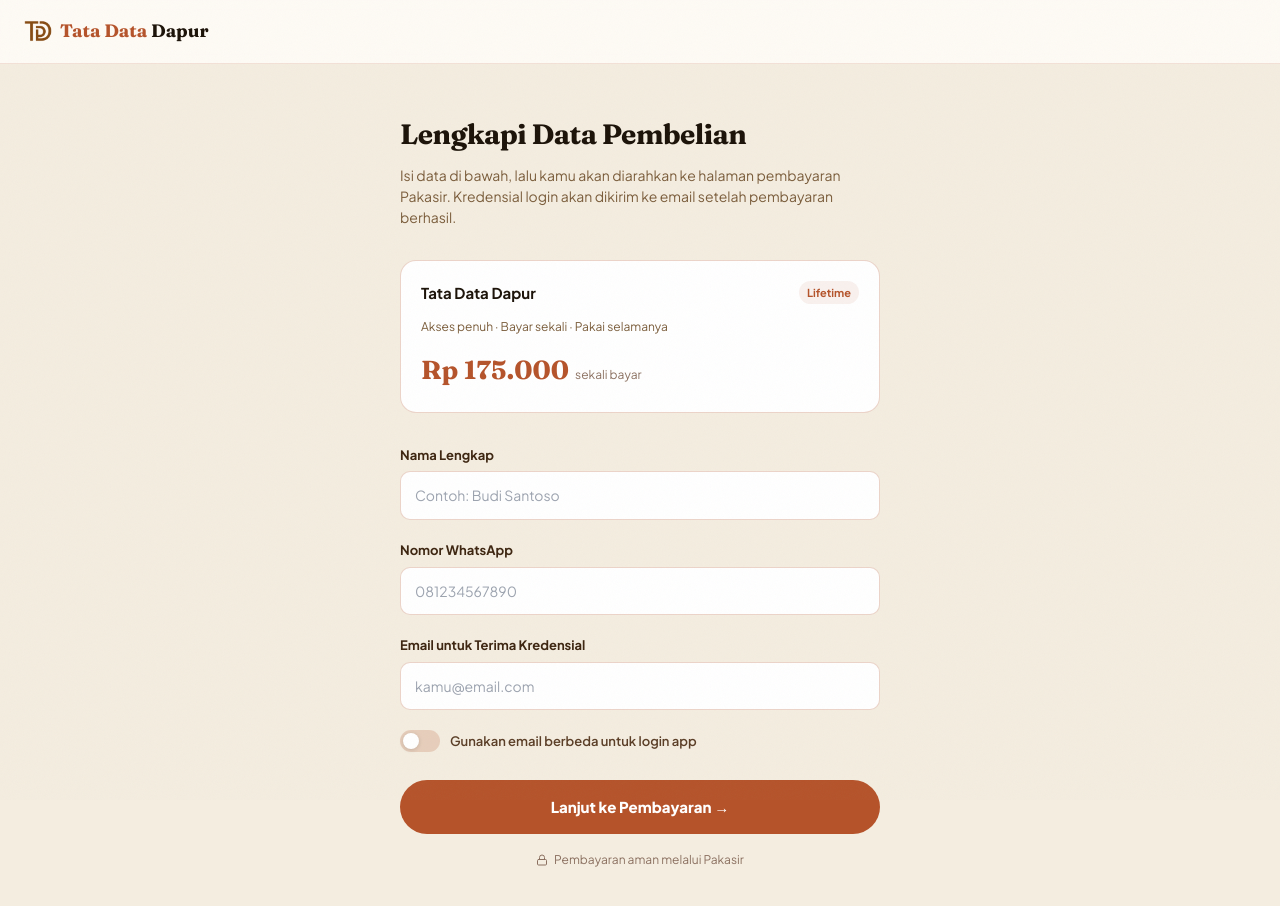
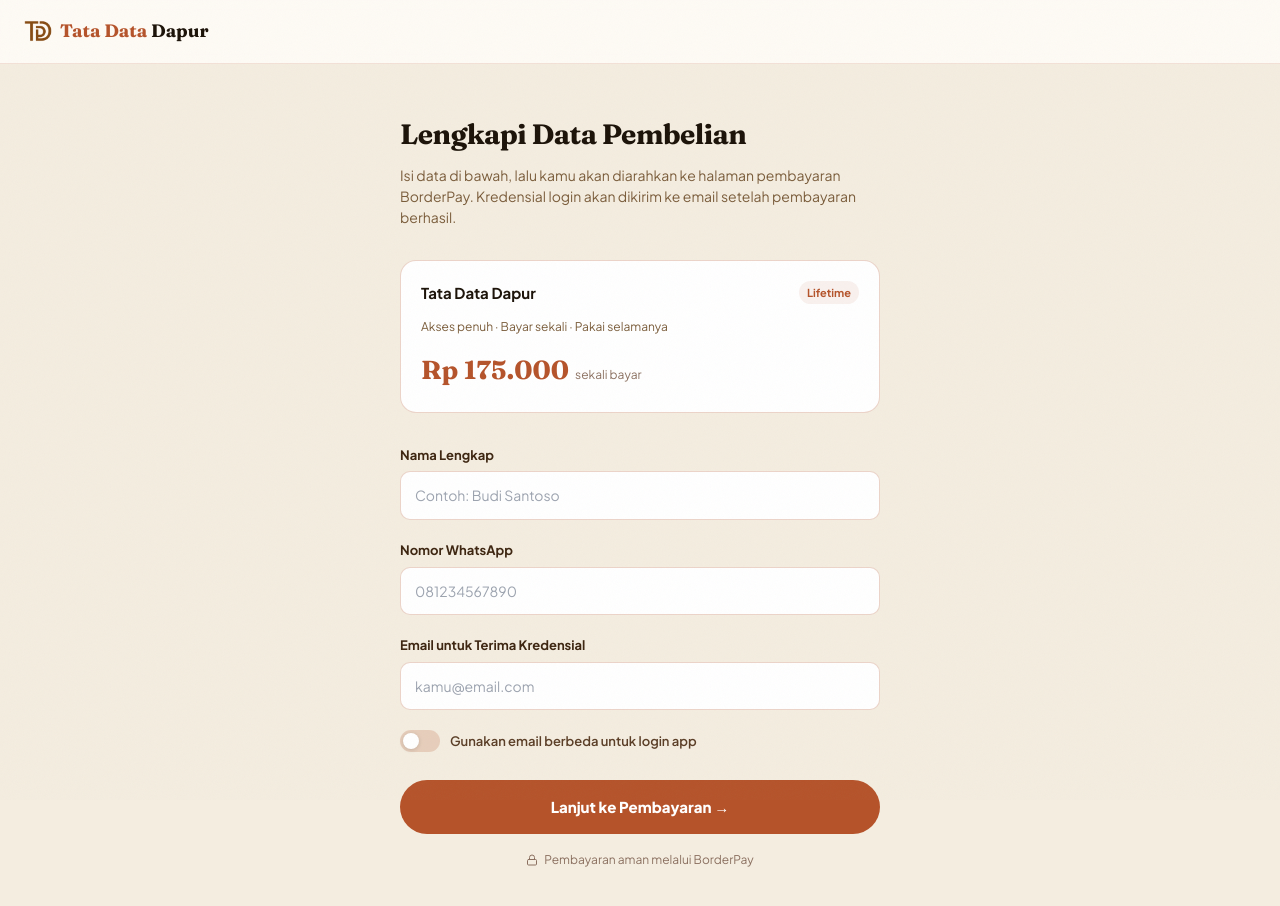
Before and after one commit to hasbi12muhammad/tata-data-dapur-landing, a React (Vite) app: page /beli in a window 1280 px wide. Shown: the top 906 px of the page. Built offline with nearby package versions, Linux system fonts and the light colour scheme.

Commit message:
Ganti pay-link Pakasir ke BorderPay

```diff
--- a/src/pages/BeliPage.jsx
+++ b/src/pages/BeliPage.jsx
@@ -4,7 +4,7 @@ import { useSeo } from '../hooks/useSeo'
 const SUPABASE_URL = 'https://tqhfnaerzttcfceoygxw.supabase.co'
 const SUPABASE_ANON_KEY = 'eyJhbGciOiJIUzI1NiIsInR5cCI6IkpXVCJ9.eyJpc3MiOiJzdXBhYmFzZSIsInJlZiI6InRxaGZuYWVyenR0Y2ZjZW95Z3h3Iiwicm9sZSI6ImFub24iLCJpYXQiOjE3NzYxNzAzMzEsImV4cCI6MjA5MTc0NjMzMX0.ODfdCsO8w1H6CF1b-SERbfp0dstnQV-HSIlEjG5pC4w'
 const AMOUNT = 175000
-const PAKASIR_SLUG = 'tata-data-dapur'
+const BORDERPAY_SLUG = 'tata-data-dapur'
 const REDIRECT_URL = 'https://app.tatadatadapur.my.id/welcome'
 
 function generateOrderId() {
@@ -263,8 +263,8 @@ export default function BeliPage() {
         throw new Error(body || 'Gagal menyimpan pesanan')
       }
       window.location.href =
-        `https://app.pakasir.com/pay/${PAKASIR_SLUG}/${AMOUNT}` +
-        `?order_id=${orderId}&redirect=${encodeURIComponent(REDIRECT_URL)}`
+        `https://borderpay.id/paylink/${BORDERPAY_SLUG}/${AMOUNT}` +
+        `?order_id=${orderId}&return_url=${encodeURIComponent(REDIRECT_URL)}`
     } catch (err) {
       setSubmitErr(err.message || 'Terjadi kesalahan. Coba lagi.')
       setLoading(false)
@@ -295,7 +295,7 @@ export default function BeliPage() {
         <div style={S.card}>
           <h1 style={S.title}>Lengkapi Data Pembelian</h1>
           <p style={S.subtitle}>
-            Isi data di bawah, lalu kamu akan diarahkan ke halaman pembayaran Pakasir.
+            Isi data di bawah, lalu kamu akan diarahkan ke halaman pembayaran BorderPay.
             Kredensial login akan dikirim ke email setelah pembayaran berhasil.
           </p>
 
@@ -403,7 +403,7 @@ export default function BeliPage() {
             <svg width="12" height="12" viewBox="0 0 24 24" fill="none" stroke="#8B7060" strokeWidth="2" strokeLinecap="round" strokeLinejoin="round">
               <rect x="3" y="11" width="18" height="11" rx="2" ry="2"/><path d="M7 11V7a5 5 0 0 1 10 0v4"/>
             </svg>
-            Pembayaran aman melalui Pakasir
+            Pembayaran aman melalui BorderPay
           </div>
         </div>
       </main>
```
